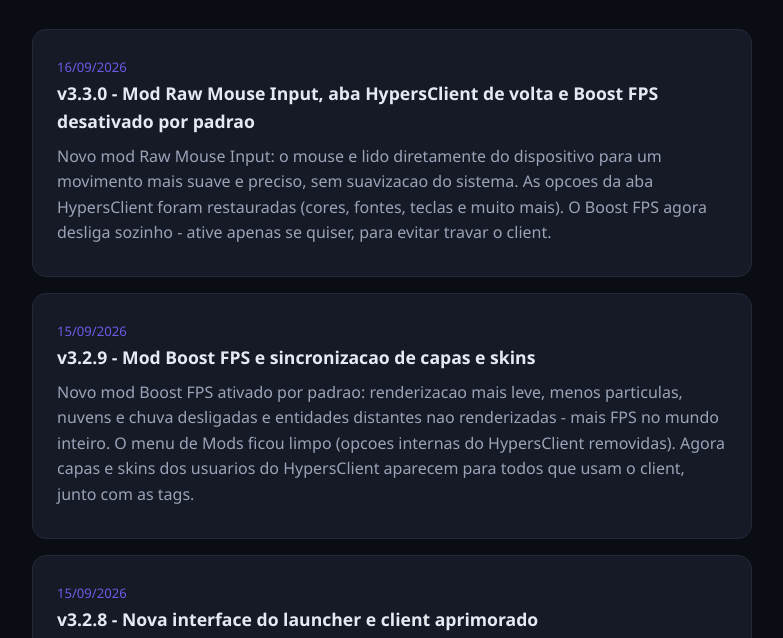
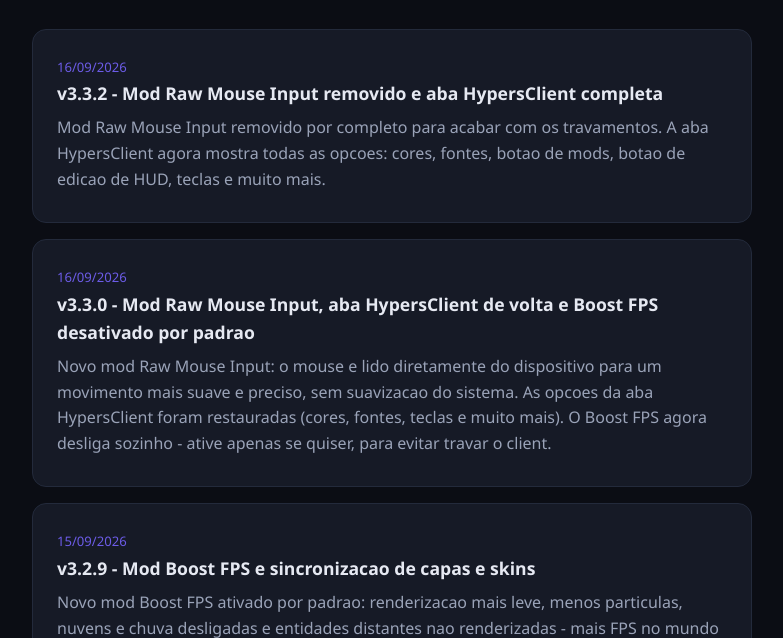
Before and after one commit to vnzinhypers-prog/vnzinhypers-prog.github.io, a plain HTML site: page news.html in a window 1280 px wide. Shown: the part 116-754 px from the top of the page, without its empty margins (248-1031 px from the left). Drawn offline with Linux system fonts and the light colour scheme.

Commit message:
v3.3.2: remove Raw Mouse Input and restore full HypersClient options

```diff
--- a/news.html
+++ b/news.html
@@ -18,6 +18,11 @@ time{color:#6c5ce7;font-size:.82rem}
 <body>
 <div class="container">
 <h1>Novidades do <span>HypersClient</span></h1>
+<article>
+	<time>16/09/2026</time>
+	<h3>v3.3.2 - Mod Raw Mouse Input removido e aba HypersClient completa</h3>
+	<p>Mod Raw Mouse Input removido por completo para acabar com os travamentos. A aba HypersClient agora mostra todas as opcoes: cores, fontes, botao de mods, botao de edicao de HUD, teclas e muito mais.</p>
+</article>
 <article>
 	<time>16/09/2026</time>
 	<h3>v3.3.0 - Mod Raw Mouse Input, aba HypersClient de volta e Boost FPS desativado por padrao</h3>
```
